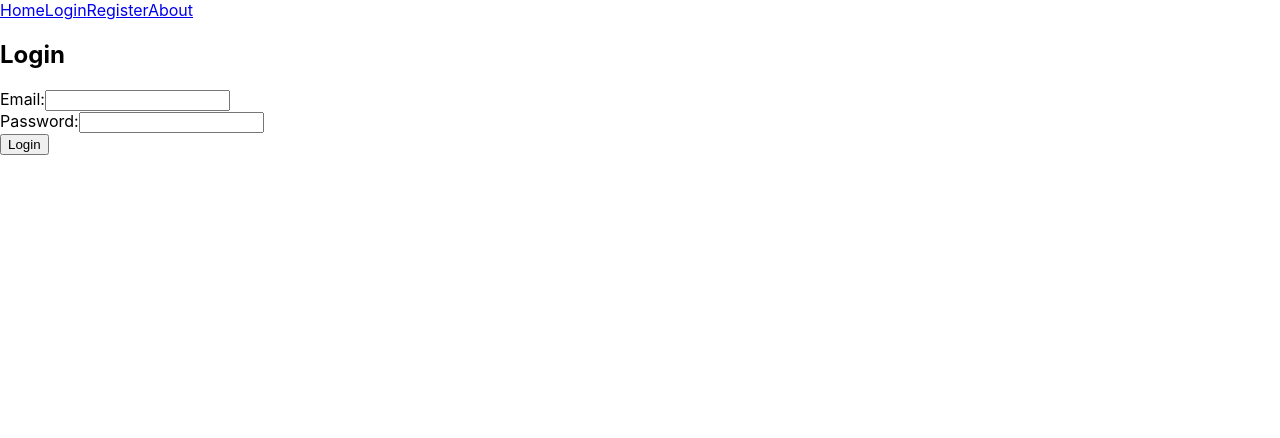
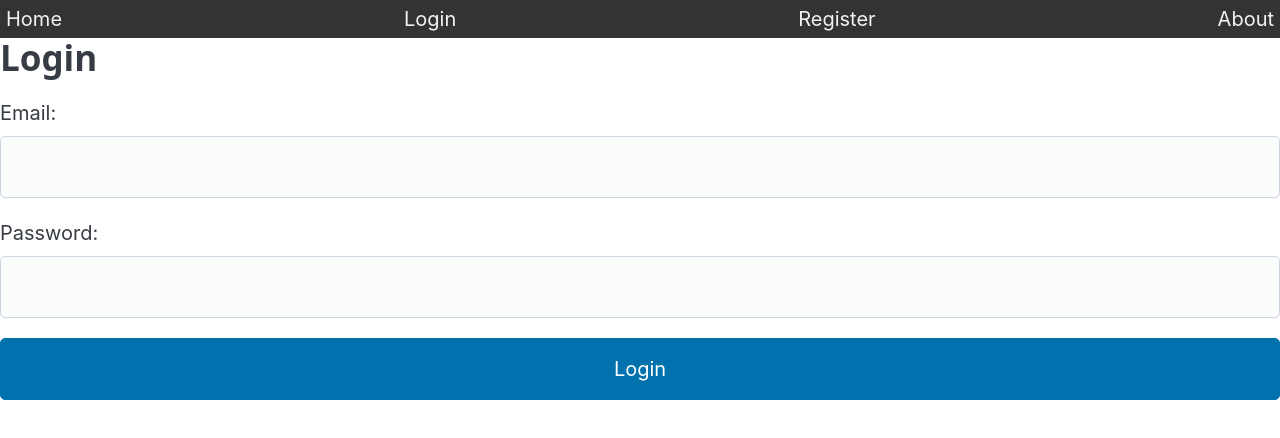
Before and after one commit to Aryan9403/upmarg, a React (Create React App) app in the folder client/: page /login in a window 1280 px wide. Shown: the top 438 px of the page. Built offline with nearby package versions, Linux system fonts and the light colour scheme.

Commit message:
code done

```diff
--- a/client/package.json
+++ b/client/package.json
@@ -3,6 +3,7 @@
   "version": "0.1.0",
   "private": true,
   "dependencies": {
+    "@picocss/pico": "^2.0.3",
     "@testing-library/jest-dom": "^5.17.0",
     "@testing-library/react": "^13.4.0",
     "@testing-library/user-event": "^13.5.0",
--- a/client/public/index.html
+++ b/client/public/index.html
@@ -1,6 +1,8 @@
 <!DOCTYPE html>
 <html lang="en">
   <head>
+    <link rel="stylesheet" href="https://cdn.jsdelivr.net/npm/@picocss/pico@1/css/pico.min.css">
+
     <meta charset="utf-8" />
     <link rel="icon" href="%PUBLIC_URL%/favicon.ico" />
     <meta name="viewport" content="width=device-width, initial-scale=1" />
--- a/client/src/components/LoginPage.css
+++ b/client/src/components/LoginPage.css
@@ -0,0 +1,31 @@
+/* LoginPage.css */
+.login-form {
+    max-width: 300px;
+    margin: auto;
+    padding: 20px;
+    border-radius: 5px;
+    background-color: #f7f7f7;
+  }
+
+  .login-form input[type="email"],
+  .login-form input[type="password"] {
+    width: 100%;
+    padding: 10px;
+    margin: 10px 0;
+    border: 1px solid #ddd;
+    box-sizing: border-box; /* Add this to manage padding and widths */
+  }
+
+  .login-form button {
+    width: 100%;
+    padding: 10px;
+    background-color: #5c5c5c;
+    color: white;
+    cursor: pointer;
+    border: none;
+    border-radius: 5px;
+  }
+
+  .login-form button:hover {
+    background-color: #434343;
+  }
--- a/client/src/components/LoginPage.js
+++ b/client/src/components/LoginPage.js
@@ -1,6 +1,5 @@
 import React, { useState } from 'react';
-import './LoginPage.css'; // At the top of your file
-
+import './LoginPage.css'
 
 function LoginPage() {
   const [email, setEmail] = useState('');
--- /dev/null
+++ b/client/src/components/NavigationBar.css
@@ -0,0 +1,19 @@
+/* NavigationBar.css */
+.navbar {
+    background-color: #333;
+    overflow: hidden;
+  }
+
+  .navbar a {
+    float: left;
+    display: block;
+    color: #f2f2f2;
+    text-align: center;
+    padding: 14px 16px;
+    text-decoration: none;
+  }
+
+  .navbar a:hover {
+    background-color: #ddd;
+    color: black;
+  }
--- a/client/src/components/NavigationBar.js
+++ b/client/src/components/NavigationBar.js
@@ -1,13 +1,14 @@
 import React from 'react';
 import { Link } from 'react-router-dom';
+import './NavigationBar.css'; // Import the CSS file here
 
 const NavigationBar = () => {
   return (
-    <nav>
+    <nav className="navbar"> {/* Add the class name here */}
       <Link to="/">Home</Link>
       <Link to="/login">Login</Link>
       <Link to="/register">Register</Link>
-      <Link to="/about">About</Link> {/* Update this line */}
+      <Link to="/about">About</Link>
     </nav>
   );
 };
--- a/client/src/index.js
+++ b/client/src/index.js
@@ -2,9 +2,7 @@ import React from 'react';
 import ReactDOM from 'react-dom';
 import './index.css'; // Make sure this imports before other components
 import App from './App';
-
-
-
+import '@picocss/pico/css/pico.min.css';
 
 ReactDOM.render(
   <React.StrictMode>
```
Also changed, not shown: client/src/App.js (+3 -5 lines), client/src/components/LoginPage.html (added), 2 other files (tests, documents, lock files or other folders).
